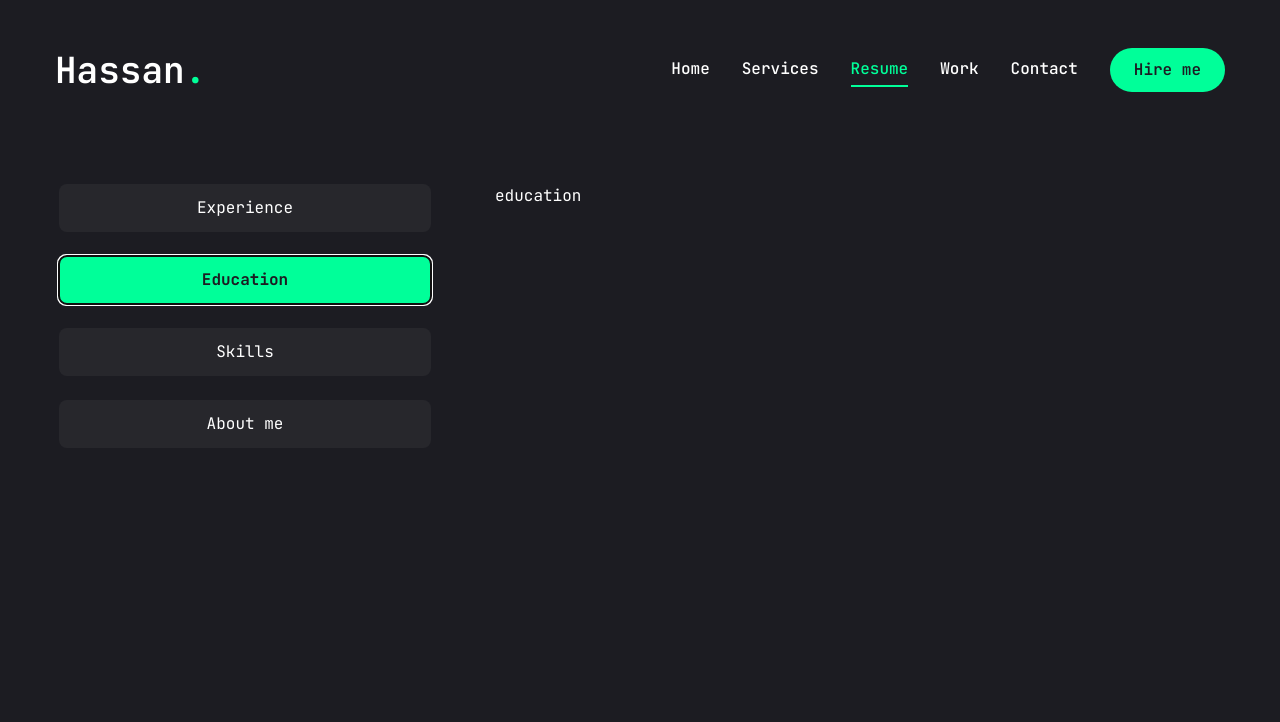
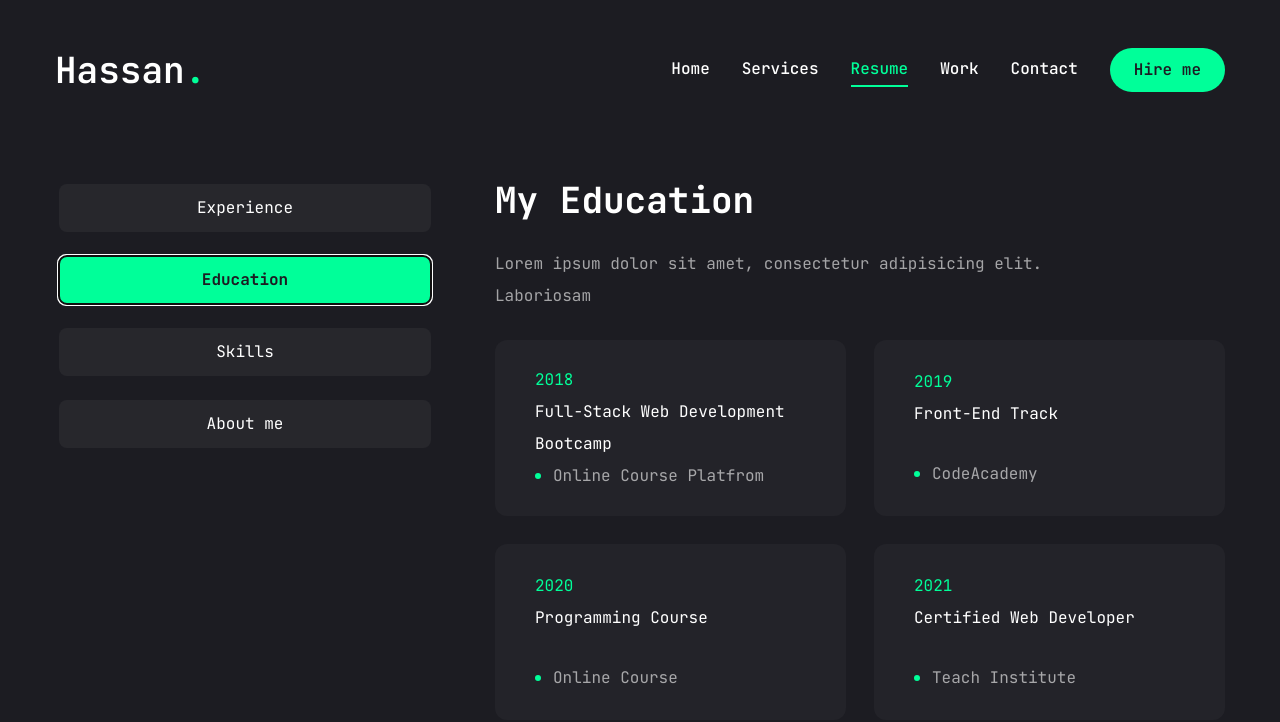
Before and after one commit to hassaniqbal23/myportfolio, a Next.js app: page /Resume in a window 1280 px wide. Both pictures are taken after a click on the tab "Education". Shown: the top 722 px of the page. Built offline with nearby package versions, Linux system fonts and the light colour scheme.

Commit message:
completely create reasume page

```diff
--- a/src/app/Resume/page.jsx
+++ b/src/app/Resume/page.jsx
@@ -24,7 +24,6 @@
 
 import { ScrollArea } from "../../components/ui/scroll-area";
 import { motion } from "framer-motion";
-import { list } from "postcss";
 
 const about = {
   title: "About me",
@@ -100,36 +99,36 @@
   items: [
     {
       institution: "Online Course Platfrom",
-      position: "Full-Stack Web Development Bootcamp",
+      degree: "Full-Stack Web Development Bootcamp",
       duration: "2018",
     },
 
     {
       institution: "CodeAcademy",
-      position: "Front-End Track",
+      degree: "Front-End Track",
       duration: "2019",
     },
     {
       institution: "Online Course",
-      position: "Programming Course",
+      degree: "Programming Course",
       duration: "2020",
     },
 
     {
       institution: "Teach Institute",
-      position: "Certified Web Developer",
+      degree: "Certified Web Developer",
       duration: "2021",
     },
 
     {
       institution: "Design School",
-      position: "Diploma in Graphic Design",
+      degree: "Diploma in Graphic Design",
       duration: "2016-2018",
     },
 
     {
       institution: "Community Collage",
-      position: "Associate Degree in Computer Science",
+      degree: "Associate Degree in Computer Science",
       duration: "2014-2016",
     },
   ],
@@ -209,32 +208,106 @@
                 <ScrollArea className="h-[400px]">
                   <ul className="grid grid-cols-1 lg:grid-cols-2 gap-7">
                     {experience.items.map((items, index) => (
-                      <li key={index} className="bg-[#232329] h-44 py-6 px-10">
-                        <span>
-                          {items.duration}
-                          <h3>{items.position}</h3>
-                          <div>
-                            <span></span>
-                            <p>{items.compnay}</p>
-                          </div>{" "}
-                        </span>
+                      <li
+                        key={index}
+                        className="bg-[#232329] h-44 py-6 px-10 rounded-xl flex flex-col justify-center items-center lg:items-start"
+                      >
+                        <span className="text-accent">{items.duration}</span>
+                        <h3 className="text-al max-w-[260px] min-h-[60px] text-center lg:text-left">
+                          {items.position}
+                        </h3>
+                        <div className="flex items-center gap-3">
+                          <span className="w-[6px] h-[6px] rounded-full bg-accent"></span>
+                          <p className="text-white/60">{items.compnay}</p>
+                        </div>{" "}
                       </li>
                     ))}
                   </ul>
                 </ScrollArea>
               </div>
             </TabsContent>
+
             {/* education */}
             <TabsContent value="education" className="w-full">
-              education
+              <div className="flex flex-col gap-7 text-center xl:text-left">
+                <h3 className="text-4xl font-bold">{education.title}</h3>
+                <p className="max-w-[600px] text-white/60 mx-auto xl:mx-0">
+                  {" "}
+                  {education.description}
+                </p>
+                <ScrollArea className="h-[400px]">
+                  <ul className="grid grid-cols-1 lg:grid-cols-2 gap-7">
+                    {education.items.map((items, index) => (
+                      <li
+                        key={index}
+                        className="bg-[#232329] h-44 py-6 px-10 rounded-xl flex flex-col justify-center items-center lg:items-start"
+                      >
+                        <span className="text-accent">{items.duration}</span>
+                        <h3 className="text-al max-w-[260px] min-h-[60px] text-center lg:text-left">
+                          {items.degree}
+                        </h3>
+                        <div className="flex items-center gap-3">
+                          <span className="w-[6px] h-[6px] rounded-full bg-accent"></span>
+                          <p className="text-white/60">{items.institution}</p>
+                        </div>{" "}
+                      </li>
+                    ))}
+                  </ul>
+                </ScrollArea>
+              </div>
             </TabsContent>
+
             {/* skills */}
-            <TabsContent value="skills" className="w-full">
-              skills
+            <TabsContent value="skills" className="w-full h-full">
+              <div className="flex flex-col gap-[30px]">
+                <div className="flex flex-col gap-[30px] text-center xl:text-left">
+                  <h3 className="text-4xl font-bold">{skills.title}</h3>
+                  <p className="max-w-[600px] text-white/60 mx-auto xl:mx-auto">
+                    {skills.description}
+                  </p>
+                </div>
+                <ul className=" grid grid-cols-2 sm:grid-cols-3 md:grid-cols-4 gap-4 xl:gap-[30px]">
+                  {skills.skillList.map((skill, index) => (
+                    <li key={index}>
+                      <TooltipProvider delayDuration={100}>
+                        <Tooltip>
+                          <TooltipTrigger className="w-full h-[150px] bg-[#232329] rounded-lg flex justify-center items-center group">
+                            <div className="text-6xl group-hover:text-accent transition-all duration-300">
+                              {skill.icon}
+                            </div>
+                          </TooltipTrigger>
+                          <TooltipContent>
+                            <p className="capitalize">{skill.name}</p>
+                          </TooltipContent>
+                        </Tooltip>
+                      </TooltipProvider>
+                    </li>
+                  ))}
+                </ul>
+              </div>
             </TabsContent>
             {/* about */}
-            <TabsContent value="about" className="w-full">
-              about
+            <TabsContent
+              value="about"
+              className="w-full text-center xl:text-left"
+            >
+              <div className="flex flex-col gap-[30px]">
+                <h3 className="text-4xl font-bold">{about.title}</h3>
+                <p className="max-w-[600px] text-white/60 mx-auto xl:mx-0">
+                  {about.description}
+                </p>
+                <ul className="grid grid-cols-1 xl:grid-cols-2 gap-y-6 max-w-[620px] mx-auto xl:mx-0">
+                  {about.info.map((item, index) => (
+                    <li
+                      key={index}
+                      className="flex justify-center items-center xl:justify-start gap-4"
+                    >
+                      <span className="text-white/60">{item.fieldName}</span>
+                      <span className="text-xl">{item.fieldValue}</span>
+                    </li>
+                  ))}
+                </ul>
+              </div>
             </TabsContent>
           </div>
         </Tabs>
--- a/src/components/ui/scroll-area.jsx
+++ b/src/components/ui/scroll-area.jsx
@@ -1,25 +1,29 @@
-"use client"
+"use client";
 
-import * as React from "react"
-import * as ScrollAreaPrimitive from "@radix-ui/react-scroll-area"
+import * as React from "react";
+import * as ScrollAreaPrimitive from "@radix-ui/react-scroll-area";
 
-import { cn } from "@/lib/utils"
+import { cn } from "@/lib/utils";
 
-const ScrollArea = React.forwardRef(({ className, children, ...props }, ref) => (
+const ScrollArea = React.forwardRef(
+  ({ className, children, ...props }, ref) => (
     <ScrollAreaPrimitive.Root
       ref={ref}
       className={cn("relative overflow-hidden", className)}
-    {...props}>
+      {...props}
+    >
       <ScrollAreaPrimitive.Viewport className="h-full w-full rounded-[inherit]">
         {children}
       </ScrollAreaPrimitive.Viewport>
       <ScrollBar />
       <ScrollAreaPrimitive.Corner />
     </ScrollAreaPrimitive.Root>
-))
-ScrollArea.displayName = ScrollAreaPrimitive.Root.displayName
+  )
+);
+ScrollArea.displayName = ScrollAreaPrimitive.Root.displayName;
 
-const ScrollBar = React.forwardRef(({ className, orientation = "vertical", ...props }, ref) => (
+const ScrollBar = React.forwardRef(
+  ({ className, orientation = "vertical", ...props }, ref) => (
     <ScrollAreaPrimitive.ScrollAreaScrollbar
       ref={ref}
       orientation={orientation}
@@ -31,10 +35,12 @@
           "h-2.5 flex-col border-t border-t-transparent p-[1px]",
         className
       )}
-    {...props}>
-    <ScrollAreaPrimitive.ScrollAreaThumb className="relative flex-1 rounded-full bg-slate-200 dark:bg-slate-800" />
+      {...props}
+    >
+      <ScrollAreaPrimitive.ScrollAreaThumb className="relative flex-1 rounded-full bg-accent dark:bg-slate-800" />
     </ScrollAreaPrimitive.ScrollAreaScrollbar>
-))
-ScrollBar.displayName = ScrollAreaPrimitive.ScrollAreaScrollbar.displayName
+  )
+);
+ScrollBar.displayName = ScrollAreaPrimitive.ScrollAreaScrollbar.displayName;
 
-export { ScrollArea, ScrollBar }
+export { ScrollArea, ScrollBar };
```
Lines whose indentation alone changed are shown as unchanged.
